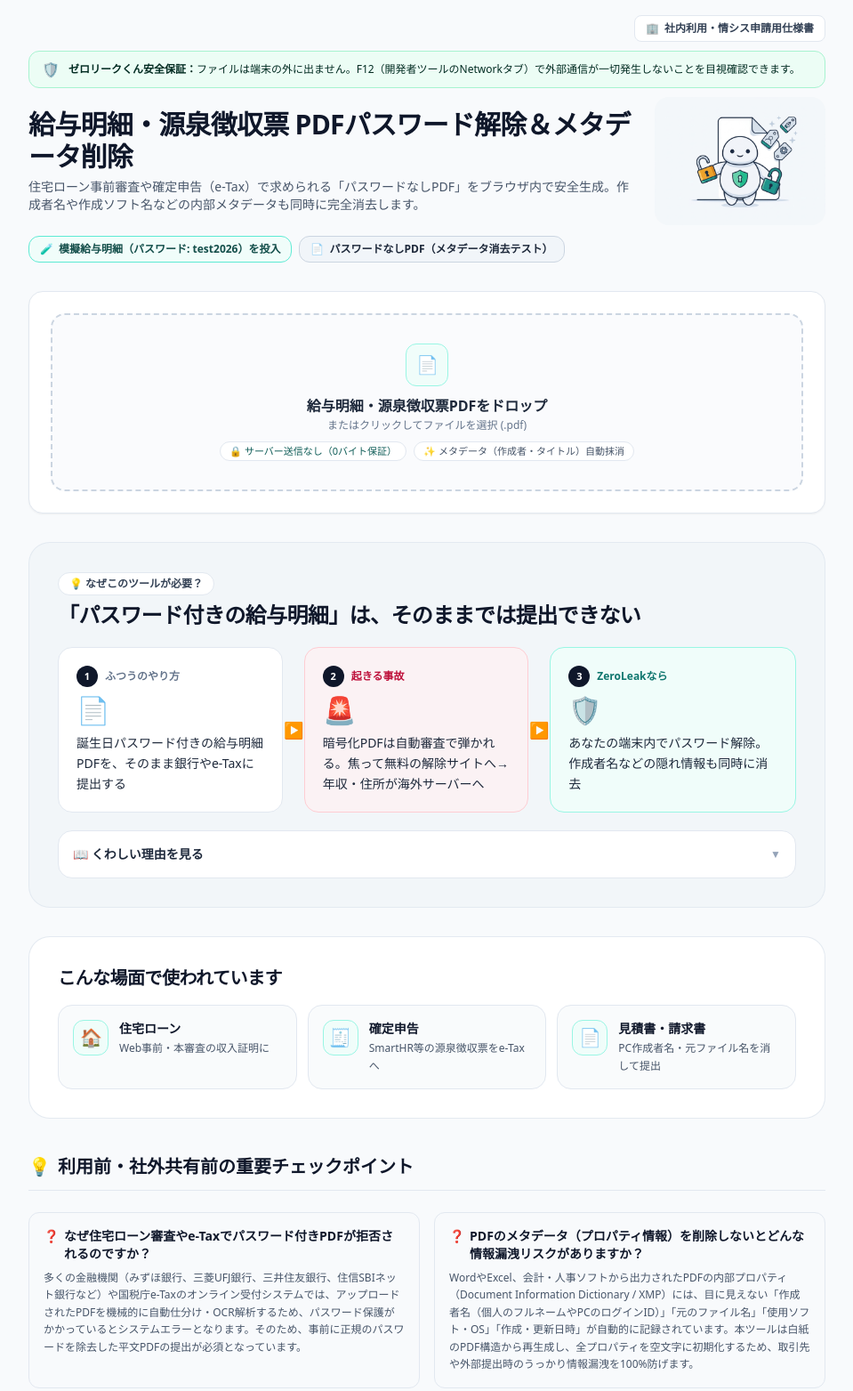
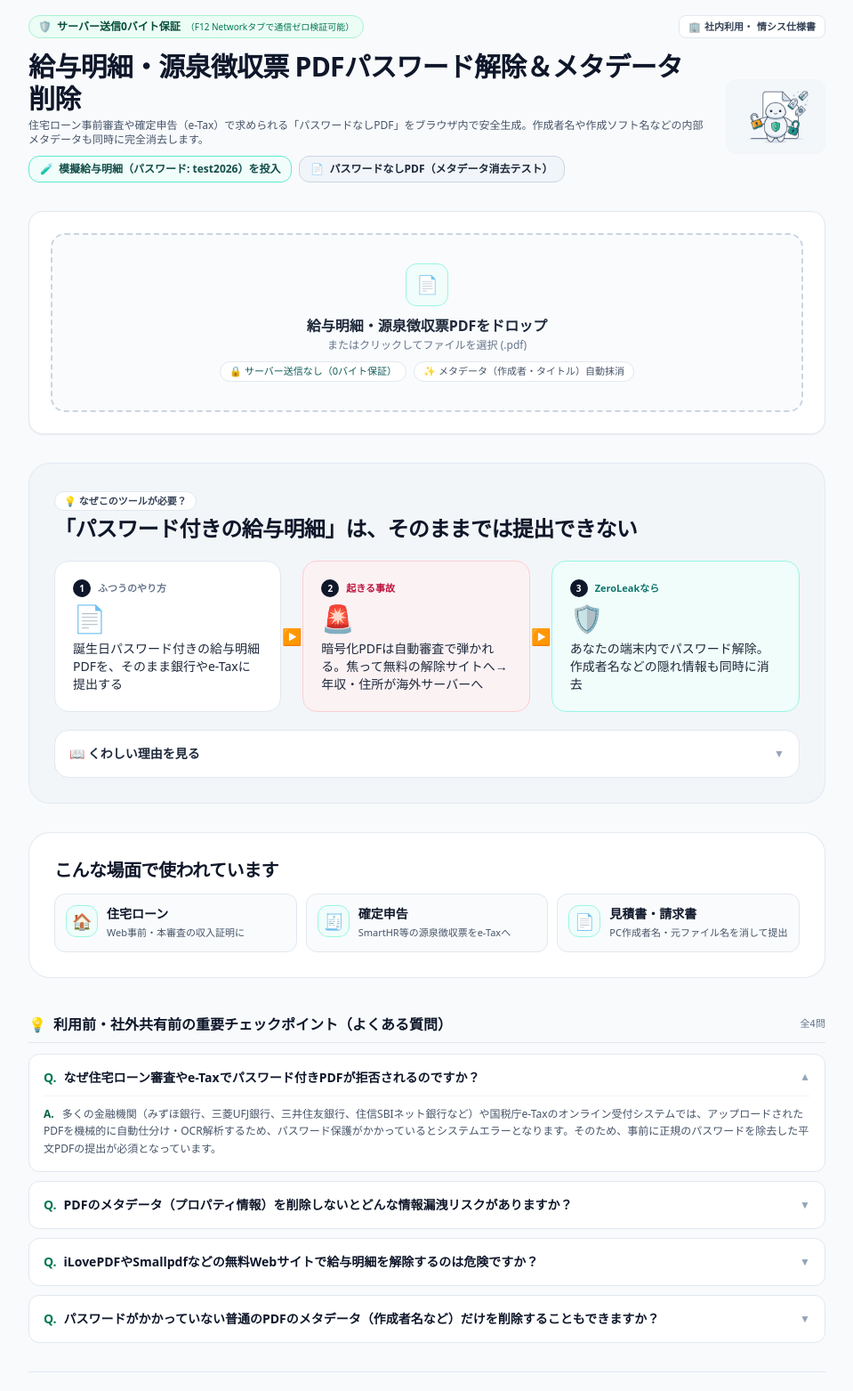
Before and after one commit to KawaNova/zeroleak-tools, an Astro site: page /pdf-unlock in a window 1280 px wide. Shown: the part 80-1643 px from the top of the page at 89% size, without its empty margins (160-1119 px from the left). Built offline with nearby package versions, Linux system fonts and the light colour scheme; Astro itself is replaced by a stand-in of ours.

Commit message:
fix(ux): slim ToolShell header, eliminate duplicate FAQ sections, and optimize scroll height

```diff
--- a/src/components/ToolShell.astro
+++ b/src/components/ToolShell.astro
@@ -90,53 +90,47 @@ const effectiveMascotName = mascotName || (slug ? toolBySlug(slug)?.image : unde
 >
   <div class={`${maxWidthClass} mx-auto space-y-8`}>
 
-    <!-- ツールヘッダー（清潔感・スリム化・3秒作業開始 Above the Fold） -->
-    <div class="space-y-2.5">
-      <div class="flex flex-wrap items-center justify-end gap-2">
-        <!-- 情シス向けセキュリティ仕様書 ボタン -->
+    <!-- ツールヘッダー（ファーストビュー最優先・3秒作業開始 Above the Fold） -->
+    <div class="space-y-2.5 text-left">
+      <!-- 最上部メタバー：信頼バナー ＆ 情シス仕様書ボタンを横並び1行に集約 -->
+      <div class="flex items-center justify-between gap-2">
+        <div class="inline-flex items-center gap-1.5 px-2.5 py-1 rounded-full bg-emerald-50 border border-emerald-200 text-emerald-900 text-[10px] sm:text-xs font-semibold">
+          <span>🛡️</span>
+          <span>サーバー送信0バイト保証</span>
+          <span class="text-[10px] text-emerald-700 font-normal hidden sm:inline">（F12 Networkタブで通信ゼロ検証可能）</span>
+        </div>
         <button
           type="button"
           onclick="window.openSecurityModal && window.openSecurityModal()"
-          class="inline-flex items-center gap-1.5 px-3 py-1.5 rounded-lg bg-white hover:bg-slate-50 text-slate-700 hover:text-slate-900 text-xs font-semibold border border-slate-200 shadow-xs transition cursor-pointer"
+          class="inline-flex items-center gap-1 px-2.5 py-1 rounded-lg bg-white hover:bg-slate-50 text-slate-700 hover:text-slate-900 text-[11px] font-semibold border border-slate-200 shadow-2xs transition cursor-pointer shrink-0"
         >
           <span>🏢</span>
-          <span>社内利用・情シス申請用仕様書</span>
+          <span class="hidden sm:inline">社内利用・</span><span>情シス仕様書</span>
         </button>
       </div>
 
-      <!-- ゼロリークくん見守り保証バナー -->
-      <div class="flex items-center gap-2.5 px-3.5 py-2 rounded-xl bg-emerald-50 border border-emerald-200 text-xs text-emerald-950 shadow-2xs">
-        <span class="text-base select-none shrink-0">🛡️</span>
-        <p class="leading-relaxed">
-          <strong class="font-bold">ゼロリークくん安全保証：</strong>ファイルは端末の外に出ません。F12（開発者ツールのNetworkタブ）で外部通信が一切発生しないことを目視確認できます。
-        </p>
-      </div>
-
-      <div class="flex flex-col items-start gap-3">
-        <div>
-          <div class="flex w-full items-center gap-4 sm:gap-6">
-            <div class="min-w-0 flex-1 space-y-1.5">
-              <h1 class="text-xl sm:text-3xl font-extrabold text-slate-900 tracking-tight leading-tight">
+      <!-- タイトル ＆ マスコット ＆ サンプル投入スロット -->
+      <div class="flex items-center justify-between gap-3 sm:gap-6 pt-1">
+        <div class="min-w-0 flex-1 space-y-1">
+          <h1 class="text-base sm:text-2xl lg:text-3xl font-extrabold text-slate-900 tracking-tight leading-snug">
             {h1}
           </h1>
-              <p class="text-slate-600 text-xs sm:text-sm mt-1">
+          <p class="text-slate-600 text-[11px] sm:text-xs leading-relaxed line-clamp-2 sm:line-clamp-none">
             {subtitle}
           </p>
+          <div class="pt-1.5 flex items-center gap-2">
+            <slot name="sample-button" />
+          </div>
         </div>
         {effectiveMascotName && (
           <Mascot
             name={effectiveMascotName}
             fallback={mascotFallback}
-                width={420}
+            width={160}
             eager
-                class="w-16 sm:w-36 lg:w-48 aspect-[4/3] object-cover rounded-xl sm:rounded-2xl shrink-0"
+            class="w-16 sm:w-28 aspect-[4/3] object-cover rounded-xl shadow-2xs border border-slate-100 shrink-0"
           />
         )}
-          </div>
-        </div>
-
-        <!-- サンプル投入ボタンなどのスロット -->
-        <slot name="sample-button" />
       </div>
     </div>
 
@@ -151,52 +145,31 @@ const effectiveMascotName = mascotName || (slug ? toolBySlug(slug)?.image : unde
       />
     )}
 
-    <!-- 疑問形 <h2> ＋直下結論のSEO解説セクション（見やすさ・SEO_CORE_RULES準拠） -->
+    <!-- 【FAQPage】利用前・社外共有前の重要チェックポイント（よくある質問・重複排除＆第1問展開） -->
     {faqs.length > 0 && (
-      <section class="space-y-6 pt-2">
-        <div class="border-b border-slate-200 pb-3">
-          <h2 class="text-lg sm:text-xl font-bold text-slate-900 flex items-center gap-2">
+      <section class="space-y-3 pt-2 text-left">
+        <div class="border-b border-slate-200 pb-2 flex items-center justify-between">
+          <h2 class="text-sm sm:text-base font-bold text-slate-900 flex items-center gap-2">
             <span>💡</span>
-            <span>利用前・社外共有前の重要チェックポイント</span>
+            <span>利用前・社外共有前の重要チェックポイント（よくある質問）</span>
           </h2>
+          <span class="text-[11px] text-slate-500 font-mono">全{faqs.length}問</span>
         </div>
 
-        <div class="grid grid-cols-1 md:grid-cols-2 gap-4 text-xs sm:text-sm">
-          {faqs.slice(0, 4).map((f) => (
-            <div class="p-4 rounded-xl bg-slate-50 border border-slate-200 space-y-2">
-              <h3 class="font-bold text-slate-900 flex items-start gap-1.5 leading-snug">
-                <span class="shrink-0 text-emerald-700">❓</span>
+        <div class="space-y-2.5 text-xs sm:text-sm text-slate-700">
+          {faqs.map((f, i) => (
+            <details class="group p-3.5 sm:p-4 rounded-xl bg-white border border-slate-200 hover:border-slate-300 shadow-2xs transition" open={i === 0}>
+              <summary class="font-bold text-slate-900 cursor-pointer flex items-center justify-between gap-2 list-none select-none">
+                <span class="flex items-start gap-2">
+                  <span class="text-emerald-700 font-bold shrink-0">Q.</span>
                   <span>{f.question}</span>
-              </h3>
-              <p class="text-slate-600 leading-relaxed text-xs">
+                </span>
+                <span class="text-slate-400 group-open:rotate-180 transition-transform text-xs shrink-0">▼</span>
+              </summary>
+              <div class="mt-2.5 pt-2.5 border-t border-slate-100 text-slate-600 leading-relaxed text-xs">
+                <span class="font-bold text-emerald-800 mr-1.5">A.</span>
                 {f.answer}
-              </p>
               </div>
-          ))}
-        </div>
-      </section>
-    )}
-
-    <!-- 【FAQPage】よくある質問アコーディオン -->
-    {faqs.length > 0 && (
-      <section class="space-y-4 pt-2">
-        <div class="border-b border-slate-200 pb-2">
-          <h2 class="text-lg sm:text-xl font-bold text-slate-900 flex items-center gap-2">
-            <span>❓</span>
-            <span>よくある質問（FAQ）</span>
-          </h2>
-        </div>
-
-        <div class="space-y-3 text-xs sm:text-sm text-slate-700">
-          {faqs.map((f) => (
-            <details class="group p-4 rounded-xl bg-white border border-slate-200 hover:border-slate-300 shadow-xs">
-              <summary class="font-bold text-slate-900 cursor-pointer flex items-center justify-between">
-                <span>{f.question}</span>
-                <span class="text-emerald-700 group-open:rotate-180 transition-transform">▼</span>
-              </summary>
-              <p class="mt-3 text-slate-600 leading-relaxed text-xs">
-                {f.answer}
-              </p>
             </details>
           ))}
         </div>
--- a/src/components/WhySection.astro
+++ b/src/components/WhySection.astro
@@ -19,27 +19,27 @@ const labelTone = ['text-slate-500', 'text-rose-700', tool.accent.text];
 ---
 
 <!-- 【トピック1】なぜ必要か：3コマ図解 -->
-<section class="bg-slate-100/90 border border-slate-200/90 rounded-3xl p-5 sm:p-8 space-y-5 text-left">
-  <div class="space-y-1.5">
-    <div class="inline-flex items-center gap-1.5 px-3 py-1 rounded-full bg-white border border-slate-200 text-slate-700 text-xs font-bold">
+<section class="bg-slate-100/90 border border-slate-200/90 rounded-2xl sm:rounded-3xl p-3.5 sm:p-7 space-y-3.5 sm:space-y-5 text-left">
+  <div class="space-y-1">
+    <div class="inline-flex items-center gap-1.5 px-2.5 py-0.5 rounded-full bg-white border border-slate-200 text-slate-700 text-[11px] font-bold">
       <span>💡 なぜこのツールが必要？</span>
     </div>
-    <h2 class="text-lg sm:text-2xl font-extrabold text-slate-900 tracking-tight leading-snug">{title}</h2>
+    <h2 class="text-base sm:text-2xl font-extrabold text-slate-900 tracking-tight leading-snug">{title}</h2>
   </div>
 
-  <ol class="grid grid-cols-1 md:grid-cols-3 gap-3 md:gap-0 items-stretch">
+  <ol class="grid grid-cols-1 md:grid-cols-3 gap-2.5 md:gap-0 items-stretch">
     {
       tool.panels.map((p, i) => (
         <li class="relative md:flex md:items-stretch">
-          <div class={`flex-1 rounded-2xl border p-4 sm:p-5 space-y-2 shadow-xs ${panelTone[i]}`}>
+          <div class={`flex-1 rounded-xl sm:rounded-2xl border p-3.5 sm:p-5 space-y-1.5 shadow-2xs ${panelTone[i]}`}>
             <div class="flex items-center gap-2">
-              <span class="w-6 h-6 rounded-full bg-slate-900 text-white text-[11px] font-bold flex items-center justify-center shrink-0">
+              <span class="w-5 h-5 rounded-full bg-slate-900 text-white text-[10px] font-bold flex items-center justify-center shrink-0">
                 {i + 1}
               </span>
-              <span class={`text-xs font-bold ${labelTone[i]}`}>{p.label}</span>
+              <span class={`text-[11px] font-bold ${labelTone[i]}`}>{p.label}</span>
             </div>
-            <div class="text-3xl" aria-hidden="true">{p.icon}</div>
-            <p class="text-sm text-slate-800 leading-relaxed font-medium">{p.text}</p>
+            <div class="text-2xl sm:text-3xl" aria-hidden="true">{p.icon}</div>
+            <p class="text-xs sm:text-sm text-slate-800 leading-relaxed font-medium">{p.text}</p>
           </div>
           {i < 2 && (
             <span
@@ -54,20 +54,20 @@ const labelTone = ['text-slate-500', 'text-rose-700', tool.accent.text];
     }
   </ol>
 
-  <details class="group rounded-2xl bg-white border border-slate-200 p-4">
-    <summary class="flex items-center justify-between cursor-pointer list-none select-none text-sm font-bold text-slate-800">
+  <details class="group rounded-xl sm:rounded-2xl bg-white border border-slate-200 p-3 sm:p-4">
+    <summary class="flex items-center justify-between cursor-pointer list-none select-none text-xs sm:text-sm font-bold text-slate-800">
       <span>📖 くわしい理由を見る</span>
       <span class="text-slate-400 text-xs group-open:rotate-180 transition-transform">▼</span>
     </summary>
-    <div class="grid grid-cols-1 md:grid-cols-2 gap-3 mt-4">
+    <div class="grid grid-cols-1 md:grid-cols-2 gap-2.5 mt-3">
       {
         tool.blindSpots.map((b) => (
-          <div class="rounded-xl bg-slate-50 border border-slate-200 p-4 space-y-1.5">
-            <h3 class="text-sm font-bold text-slate-900 flex items-start gap-2">
+          <div class="rounded-xl bg-slate-50 border border-slate-200 p-3 sm:p-4 space-y-1">
+            <h3 class="text-xs sm:text-sm font-bold text-slate-900 flex items-start gap-1.5">
               <span aria-hidden="true">{b.icon}</span>
               <span>{b.title}</span>
             </h3>
-            <p class="text-xs text-slate-600 leading-relaxed" set:html={b.html} />
+            <p class="text-[11px] sm:text-xs text-slate-600 leading-relaxed" set:html={b.html} />
           </div>
         ))
       }
@@ -76,18 +76,18 @@ const labelTone = ['text-slate-500', 'text-rose-700', tool.accent.text];
 </section>
 
 <!-- 【トピック2】実務シチュエーション：アイコンタイル -->
-<section class="bg-white border border-slate-200/90 rounded-3xl p-5 sm:p-8 space-y-4 shadow-xs text-left">
-  <h2 class="text-base sm:text-xl font-bold text-slate-900 tracking-tight">こんな場面で使われています</h2>
-  <ul class="grid grid-cols-1 sm:grid-cols-3 gap-3">
+<section class="bg-white border border-slate-200/90 rounded-2xl sm:rounded-3xl p-3.5 sm:p-7 space-y-3 shadow-xs text-left">
+  <h2 class="text-sm sm:text-xl font-bold text-slate-900 tracking-tight">こんな場面で使われています</h2>
+  <ul class="grid grid-cols-1 sm:grid-cols-3 gap-2.5">
     {
       tool.situations.map((s) => (
-        <li class="flex items-start gap-3 rounded-2xl bg-slate-50/80 border border-slate-200 p-4">
-          <span class={`w-10 h-10 rounded-xl flex items-center justify-center text-xl shrink-0 border ${tool.accent.soft} ${tool.accent.ring}`} aria-hidden="true">
+        <li class="flex items-start gap-2.5 rounded-xl bg-slate-50/80 border border-slate-200 p-3">
+          <span class={`w-9 h-9 rounded-xl flex items-center justify-center text-lg shrink-0 border ${tool.accent.soft} ${tool.accent.ring}`} aria-hidden="true">
             {s.icon}
           </span>
           <div class="min-w-0">
-            <div class="text-sm font-bold text-slate-900">{s.who}</div>
-            <p class="text-xs text-slate-600 leading-relaxed mt-0.5">{s.text}</p>
+            <div class="text-xs sm:text-sm font-bold text-slate-900">{s.who}</div>
+            <p class="text-[11px] text-slate-600 leading-relaxed mt-0.5">{s.text}</p>
           </div>
         </li>
       ))
```
Lines whose indentation alone changed are shown as unchanged.
